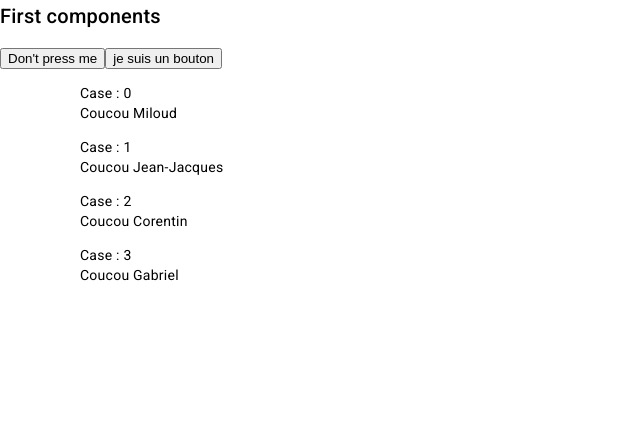
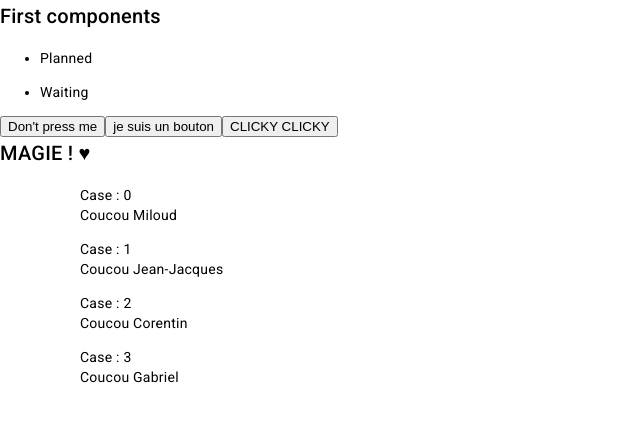
Before and after one commit to Gerob59/angular, an Angular app: page / in a window 1280 px wide. Shown: the top 422 px of the page, without its empty margins (0-640 px from the left). Built offline with nearby package versions, Linux system fonts and the light colour scheme.

Commit message:
feat: liste filtre :sparkles:

```diff
--- a/src/app/app.component.html
+++ b/src/app/app.component.html
@@ -1,6 +1,8 @@
 <h2>First components</h2>
+<app-filter-list></app-filter-list>
 <app-alerte-button></app-alerte-button>
 <app-button></app-button>
+<app-magie></app-magie>
 <!-- <app-users></app-users> -->
 <app-list></app-list>
 <router-outlet></router-outlet>
--- a/src/app/app.module.ts
+++ b/src/app/app.module.ts
@@ -9,6 +9,8 @@ import { BrowserAnimationsModule } from '@angular/platform-browser/animations';
 import { UsersComponent } from './components/users/users.component';
 import { AlerteButtonComponent } from './components/alerte-button/alerte-button.component';
 import { ListComponent } from './components/list/list.component';
+import { MagieComponent } from './components/magie/magie.component';
+import { FilterListComponent } from './components/filter-list/filter-list.component';
 
 @NgModule({
   declarations: [
@@ -17,6 +19,8 @@ import { ListComponent } from './components/list/list.component';
     UsersComponent,
     AlerteButtonComponent,
     ListComponent,
+    MagieComponent,
+    FilterListComponent,
   ],
   imports: [
     BrowserModule,
--- /dev/null
+++ b/src/app/components/filter-list/filter-list.component.html
@@ -0,0 +1,3 @@
+<ul *ngFor="let item of list">
+    <li *ngIf="item.includes('a')"> {{item}} </li>
+</ul>
--- /dev/null
+++ b/src/app/components/filter-list/filter-list.component.ts
@@ -0,0 +1,20 @@
+import { Component } from '@angular/core';
+
+@Component({
+  selector: 'app-filter-list',
+  templateUrl: './filter-list.component.html',
+  styleUrls: ['./filter-list.component.scss'],
+})
+export class FilterListComponent {
+  list: string[] = [
+    'All',
+    'Active',
+    'Completed',
+    'In Progress',
+    'On Hold',
+    'Planned',
+    'Queued',
+    'Scheduled',
+    'Waiting',
+  ];
+}
--- /dev/null
+++ b/src/app/components/magie/magie.component.html
@@ -0,0 +1,4 @@
+<button (click)="toggle()">CLICKY CLICKY</button>
+<div [hidden]="magie">
+    <h2>MAGIE ! ♥</h2>
+</div>
--- /dev/null
+++ b/src/app/components/magie/magie.component.ts
@@ -0,0 +1,14 @@
+import { Component } from '@angular/core';
+
+@Component({
+  selector: 'app-magie',
+  templateUrl: './magie.component.html',
+  styleUrls: ['./magie.component.scss'],
+})
+export class MagieComponent {
+  magie: boolean = false;
+
+  toggle() {
+    this.magie = !this.magie;
+  }
+}
--- a/src/index.html
+++ b/src/index.html
@@ -1,8 +1,9 @@
 <!doctype html>
 <html lang="en">
+
 <head>
   <meta charset="utf-8">
-  <title>ExoAngular</title>
+  <title>Angular</title>
   <base href="/">
   <meta name="viewport" content="width=device-width, initial-scale=1">
   <link rel="icon" type="image/x-icon" href="favicon.ico">
@@ -10,7 +11,9 @@
   <link href="https://fonts.googleapis.com/css2?family=Roboto:wght@300;400;500&display=swap" rel="stylesheet">
   <link href="https://fonts.googleapis.com/icon?family=Material+Icons" rel="stylesheet">
 </head>
+
 <body class="mat-typography">
   <app-root></app-root>
 </body>
+
 </html>
```
Also changed, not shown: src/app/components/filter-list/filter-list.component.scss (added), src/app/components/magie/magie.component.scss (added), 2 other files (tests, documents, lock files or other folders).
